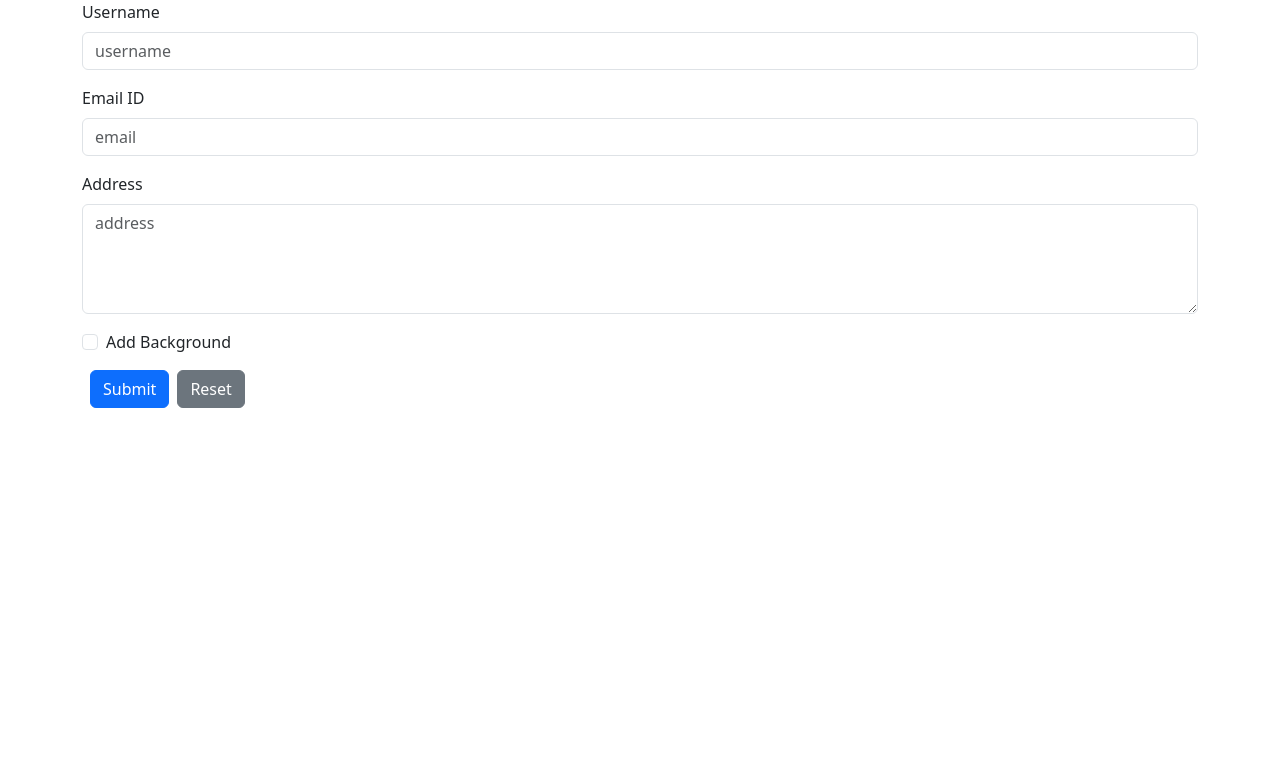
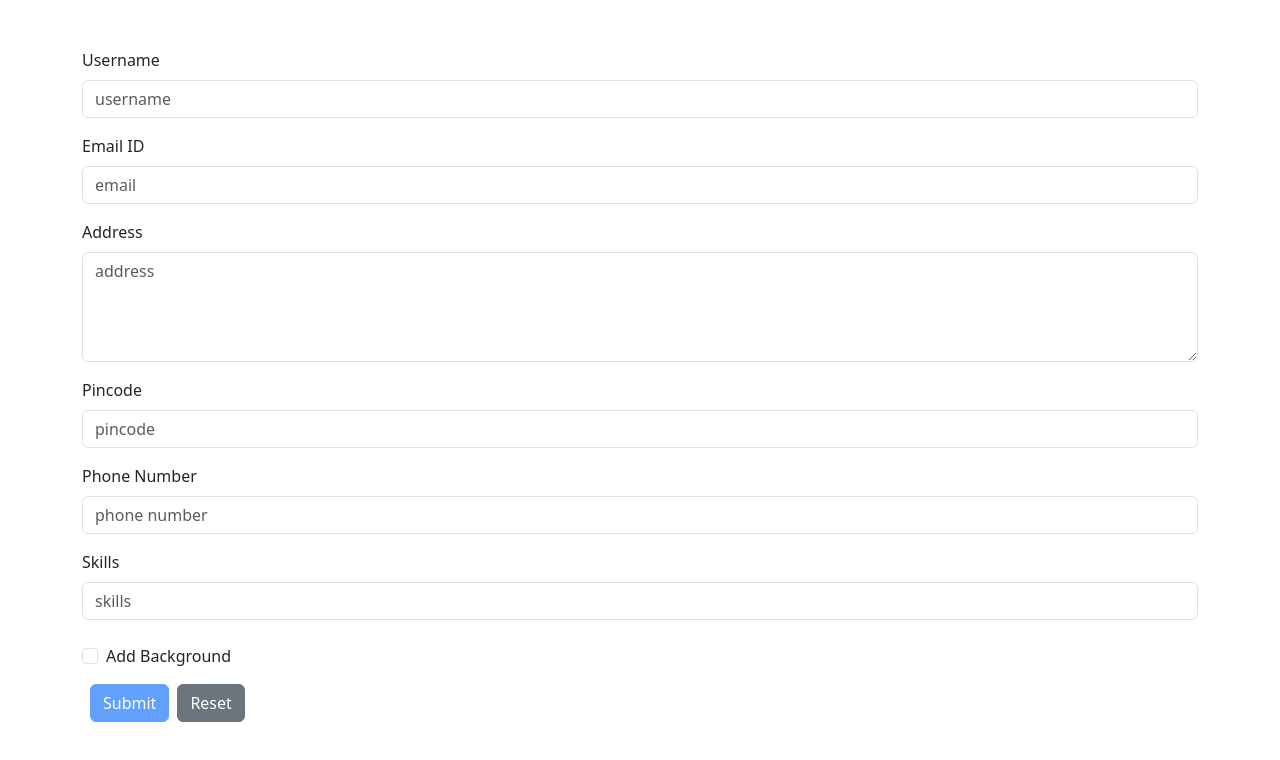
Before and after one commit to shivrajpro/angular-refresher-2023, an Angular app: page / in a window 1280 px wide. Shown: the top 760 px of the page. Built offline with nearby package versions, Linux system fonts and the light colour scheme.

Commit message:
reactive forms

```diff
--- a/src/app/app.module.ts
+++ b/src/app/app.module.ts
@@ -6,7 +6,7 @@ import { AppComponent } from './app.component';
 import { PostComponent } from './post/post.component';
 import { NavbarComponent } from './navbar/navbar.component';
 import { PostListComponent } from './post/post-list/post-list.component';
-import { FormsModule } from '@angular/forms';
+import { FormsModule, ReactiveFormsModule } from '@angular/forms';
 import { PrefixPipe } from './pipes/prefix.pipe';
 import { SummaryPipe } from './pipes/summary.pipe';
 import { PostService } from './services/post.service';
@@ -23,7 +23,8 @@ import { PostService } from './services/post.service';
   imports: [
     BrowserModule,
     AppRoutingModule,
-    FormsModule
+    FormsModule,
+    ReactiveFormsModule
   ],
   providers: [],
   bootstrap: [AppComponent]
--- a/src/app/post/post.component.html
+++ b/src/app/post/post.component.html
@@ -1,5 +1,6 @@
-<div class="container">
-  <form #f="ngForm" (submit)="onSubmit(f)" >
+<!-- TEMPLATE DRIVEN FORM -->
+<!-- <div class="container">
+  <form #f="ngForm" (ngSubmit)="onSubmit(f)" >
     <div class="mb-3">
       <label for="exampleInputUsername" class="form-label">Username</label>
       <input
@@ -12,9 +13,12 @@
         name="username"
         #username="ngModel"
         (change)="onNameChange(username)"
+        [class.is-invalid]="username.touched && username.invalid"
         required
+        minlength="5"
+        maxlength="10"
       />
-      <div *ngIf="username.touched && username.invalid" class="alert alert-danger">
+      <div *ngIf="username.touched && username.invalid" class="mt-2 alert alert-danger">
         Username cannot be empty
       </div>
     </div>
@@ -39,7 +43,123 @@
       <input type="checkbox" class="form-check-input" id="exampleCheck1" />
       <label class="form-check-label" for="exampleCheck1">Add Background</label>
     </div>
-    <button type="submit" class="btn btn-primary mx-2">Submit</button>
+    <button type="submit" class="btn btn-primary mx-2" [disabled]="f.invalid" >Submit</button>
+    <button type="reset" class="btn btn-secondary">Reset</button>
+  </form>
+</div> -->
+
+
+<!-- REACTIVE FORM -->
+<br><br>
+<div class="container">
+  <form [formGroup]="form" (ngSubmit)="onSubmit()" >
+    <div class="mb-3">
+      <label for="exampleInputUsername" class="form-label">Username</label>
+      <input
+        type="email"
+        class="form-control"
+        id="exampleInputUsername"
+        placeholder="username"
+
+        name="username"
+        formControlName="username"
+        (change)="onNameChange()"
+        [class.is-invalid]="username.touched && username.invalid"
+      />
+
+      <div *ngIf="username.touched && username.invalid"
+      class="mt-2 alert alert-danger">
+        Username cannot be empty
+      </div>
+    </div>
+    <div class="mb-3">
+      <label for="exampleInputEmail1" class="form-label">Email ID</label>
+      <input
+        type="email"
+        class="form-control"
+        id="exampleInputEmail1"
+        aria-describedby="emailHelp"
+        placeholder="email"
+
+        formControlName="email"
+      />
+      <div *ngIf="email.touched && email.errors?.email"
+      class="mt-2 alert alert-danger">
+        Invalid email entered
+      </div>
+    </div>
+    <div class="mb-3" formGroupName="contactDetails" >
+      <div class="mb-3">
+        <div class="form-outline">
+          <label class="form-label" for="textAreaExample">Address</label>
+          <textarea class="form-control" placeholder="address"
+          id="textAreaExample1" rows="4" formControlName="address" ></textarea>
+
+          <div *ngIf="address.touched && address.invalid"
+          class="mt-2 alert alert-danger">
+            Address is required
+          </div>
+        </div>
+      </div>
+
+      <div class="mb-3">
+        <label for="exampleInputEmail1" class="form-label">Pincode</label>
+        <input
+          type="number"
+          class="form-control"
+          id="exampleInputPincode"
+          placeholder="pincode"
+
+          formControlName="pincode"
+        />
+        <div *ngIf="pincode.touched && pincode.invalid"
+        class="mt-2 alert alert-danger">
+          is required
+        </div>
+      </div>
+
+      <div class="mb-3">
+        <label for="exampleInputEmail1" class="form-label">Phone Number</label>
+        <input
+          type="pincode"
+          class="form-control"
+          id="exampleInputPhoneNum"
+          placeholder="phone number"
+
+          formControlName="phoneNum"
+        />
+        <div *ngIf="phoneNum.touched && phoneNum.invalid"
+        class="mt-2 alert alert-danger">
+          is required
+        </div>
+      </div>
+    </div>
+    <div class="mb-3">
+      <label for="exampleInputEmail1" class="form-label">Skills</label>
+      <input
+        type="pincode"
+        class="form-control"
+        id="exampleInputSkills"
+        placeholder="skills"
+
+        #skill
+        (keyup.enter)="addSkill(skill)"
+      />
+
+      <div class="mt-2">
+        <ul class="list-group">
+          <li class="list-group-item" *ngFor="let skill of skills.controls; let i = index;">
+            {{skill.value}}
+            <a class="btn btn-sm btn-danger" (click)="removeSkill(i)" > X</a>
+          </li>
+        </ul>
+      </div>
+    </div>
+    <div class="mb-3 form-check">
+      <input type="checkbox" class="form-check-input" id="exampleCheck1" />
+      <label class="form-check-label" for="exampleCheck1">Add Background</label>
+    </div>
+    <button type="submit" class="btn btn-primary mx-2" [disabled]="form.invalid" >Submit</button>
     <button type="reset" class="btn btn-secondary">Reset</button>
   </form>
 </div>
--- a/src/app/post/post.component.ts
+++ b/src/app/post/post.component.ts
@@ -1,6 +1,5 @@
-import { Component, EventEmitter, Output } from '@angular/core';
-import { PostService } from '../services/post.service';
-import { NgForm } from '@angular/forms';
+import { Component, OnInit } from '@angular/core';
+import { FormArray, FormBuilder, FormControl, FormGroup, Validators } from '@angular/forms';
 
 @Component({
   selector: 'app-post',
@@ -8,21 +7,70 @@ import { NgForm } from '@angular/forms';
   styleUrls: ['./post.component.scss'],
   // providers: [PostService]
 })
-export class PostComponent {
-  postArr:any =  null;
+export class PostComponent implements OnInit {
 
-  constructor(postService: PostService){
+  form:any;
+
+  get username(){ return this.form.get('username');}
+  get email(){ return this.form.get('email');}
+  get address(){ return this.form.get('contactDetails.address'); }
+  get pincode(){ return this.form.get('contactDetails.pincode'); }
+  get phoneNum(){ return this.form.get('contactDetails.phoneNum'); }
+  get skills(){ return this.form.get('skills') as FormArray; }
+
+  constructor(fb:FormBuilder){
     // const postService = new PostService();
-    this.postArr = postService.postList;
+    // this.postArr = postService.postList;
+    // to get rid of FormControl and FormArray class we can use FormBuilder class
+    // if a form has lot of controls
+
+    this.form = fb.group({
+      username: ['', [Validators.required]],
+      email: fb.control('', [Validators.email]),
+      contactDetails: fb.group({
+        address: ['', [Validators.required]],
+        phoneNum: [''],
+        pincode: ['']
+      }),
+      skills: fb.array([])
+    })
   }
 
-  onSubmit(f:NgForm){
-    console.log('>> f',f);
-    f.reset();
+  ngOnInit(): void {
+    /*
+    this.form = new FormGroup({
+      username:new FormControl('', [Validators.required]),
+      email:new FormControl('', [Validators.email]),
+      contactDetails: new FormGroup({
+        address:new FormControl('', [Validators.required]),
+        phoneNum: new FormControl(),
+        pincode: new FormControl()
+      }),
+      skills:new FormArray([])
+    });
+    */
   }
 
-  onNameChange(name:any){
-    console.log('>> name',name);
+  onSubmit(){
+    console.log('>> f',this.form);
+    this.form.reset();
+  }
 
+  // onSubmit(f:NgForm){
+  //   console.log('>> f',f);
+  //   f.reset();
+  // }
+
+  onNameChange(){
+    console.log('>> username',this.username);
+    console.log('>> email',this.email);
   }
+
+  addSkill(skill:HTMLInputElement){
+    this.skills.push(new FormControl(skill.value));
+    console.log('>> value',this.form.value);
+    skill.value = '';
+  }
+
+  removeSkill(index:number){ this.skills.removeAt(index); }
 }
```
